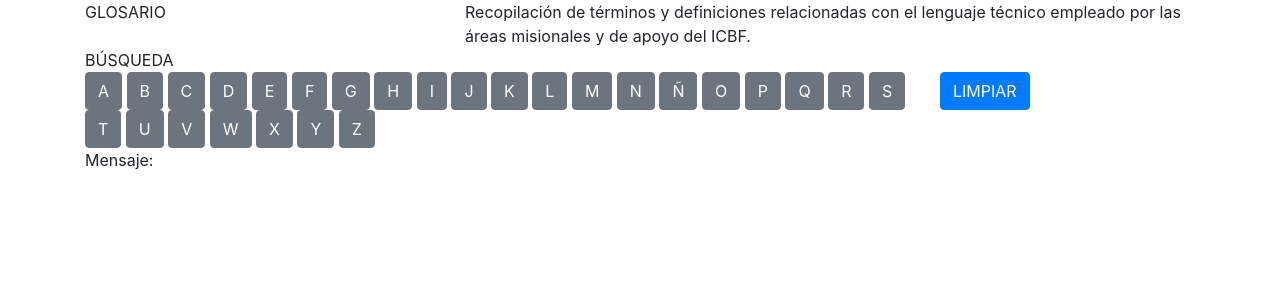
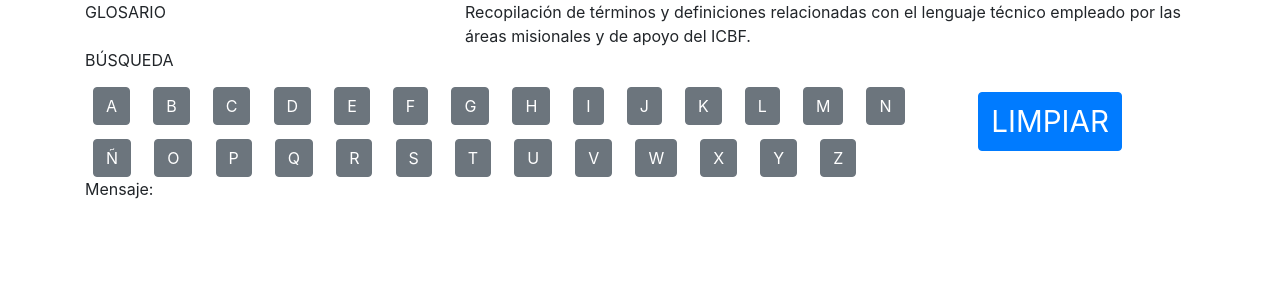
Before and after one commit to didiermorantes/glosarioICBF, a PHP site: page /glosario2.php in a window 1280 px wide. Shown: the top 300 px of the page. Run offline with PHP 8.4, Linux system fonts and the light colour scheme.

Commit message:
ajuste botones letras y funcionalidad limpiar

```diff
--- a/estilos.css
+++ b/estilos.css
@@ -3,3 +3,19 @@
     margin-bottom: 5px;
 
 }
+
+.letras{
+    display: flex;
+    justify-content: center;
+
+}
+.boton{
+    margin-left: 2.7%;
+    margin-top: 1.7%;
+}
+
+.limpiar{
+    margin-left: 15%;
+    margin-top: 8%;
+    font-size: 185%;
+}
--- a/glosario2.php
+++ b/glosario2.php
@@ -13,7 +13,7 @@ require_once 'palabras.php';
         <!-- Bootstrap CSS -->
         <link rel="stylesheet" href="estilos.css">
 
-    <title>Hello, world!</title>
+    <title>Glosario ICBF</title>
   </head>
   <body>
 
@@ -35,42 +35,86 @@ require_once 'palabras.php';
                 BÚSQUEDA
             </div>
         </div>
+        <form action="glosario2.php" method="post">
         <div class="row">
           <div class="col-sm-9">
-          <form action="glosario2.php" method="post">
-            <button type="submit" name="a" value="a" class="btn btn-secondary">A</button>
-            <button type="submit" name="b" value="b" class="btn btn-secondary">B</button>
-            <button type="submit" name="c" value="c" class="btn btn-secondary">C</button>
-            <button type="submit" name="d" value="d" class="btn btn-secondary">D</button>
-            <button type="submit" name="e" value="e" class="btn btn-secondary">E</button>
-            <button type="submit" name="f" value="f" class="btn btn-secondary">F</button>
-            <button type="submit" name="g" value="g" class="btn btn-secondary">G</button>
-            <button type="submit" name="h" value="h" class="btn btn-secondary">H</button>
-            <button type="submit" name="i" value="i" class="btn btn-secondary">I</button>
-            <button type="submit" name="j" value="j" class="btn btn-secondary">J</button>
-            <button type="submit" name="k" value="k" class="btn btn-secondary">K</button>
-            <button type="submit" name="l" value="l" class="btn btn-secondary">L</button>
-            <button type="submit" name="m" value="m" class="btn btn-secondary">M</button>
-            <button type="submit" name="n" value="n" class="btn btn-secondary">N</button>
-            <button type="submit" name="ñ" value="ñ" class="btn btn-secondary">Ñ</button>
-            <button type="submit" name="o" value="o" class="btn btn-secondary">O</button>
-            <button type="submit" name="p" value="p" class="btn btn-secondary">P</button>
-            <button type="submit" name="q" value="q" class="btn btn-secondary">Q</button>
-            <button type="submit" name="r" value="r" class="btn btn-secondary">R</button>
-            <button type="submit" name="s" value="s" class="btn btn-secondary">S</button>
-            <button type="submit" name="t" value="t" class="btn btn-secondary">T</button>
-            <button type="submit" name="u" value="u" class="btn btn-secondary">U</button>
-            <button type="submit" name="v" value="v" class="btn btn-secondary">V</button>
-            <button type="submit" name="w" value="w" class="btn btn-secondary">W</button>
-            <button type="submit" name="x" value="x" class="btn btn-secondary">X</button>
-            <button type="submit" name="y" value="y" class="btn btn-secondary">Y</button>
-            <button type="submit" name="z" value="z" class="btn btn-secondary">Z</button>
-          </form>
-          </div>
+
+                <div class="row">
+
+                    <!--
+                    <div class="row">
+                    -->
+                    <button type="submit" name="a" value="a" class="btn btn-secondary boton">A</button>
+
+                    <button type="submit" name="b" value="b" class="btn btn-secondary boton">B</button>
+
+                    <button type="submit" name="c" value="c" class="btn btn-secondary boton">C</button>
+
+                    <button type="submit" name="d" value="d" class="btn btn-secondary boton">D</button>
+
+                    <button type="submit" name="e" value="e" class="btn btn-secondary boton">E</button>
+
+                    <button type="submit" name="f" value="f" class="btn btn-secondary boton">F</button>
+
+                    <button type="submit" name="g" value="g" class="btn btn-secondary boton">G</button>
+
+                    <button type="submit" name="h" value="h" class="btn btn-secondary boton">H</button>
+
+                    <button type="submit" name="i" value="i" class="btn btn-secondary boton">I</button>
+
+                    <button type="submit" name="j" value="j" class="btn btn-secondary boton">J</button>
+
+                    <button type="submit" name="k" value="k" class="btn btn-secondary boton">K</button>
+
+                    <button type="submit" name="l" value="l" class="btn btn-secondary boton">L</button>
+
+                    <button type="submit" name="m" value="m" class="btn btn-secondary boton">M</button>
+
+                    <button type="submit" name="n" value="n" class="btn btn-secondary boton">N</button>
+                    <!--
+                    </div>
+                    -->
+
+
+                    <!--
+                    <div class="row">
+                    -->
+                    <button type="submit" name="ñ" value="ñ" class="btn btn-secondary boton">Ñ</button>
+
+                    <button type="submit" name="o" value="o" class="btn btn-secondary boton">O</button>
+
+                    <button type="submit" name="p" value="p" class="btn btn-secondary boton">P</button>
+
+                    <button type="submit" name="q" value="q" class="btn btn-secondary boton">Q</button>
+
+                    <button type="submit" name="r" value="r" class="btn btn-secondary boton">R</button>
+
+                    <button type="submit" name="s" value="s" class="btn btn-secondary boton">S</button>
+
+                    <button type="submit" name="t" value="t" class="btn btn-secondary boton">T</button>
+
+                    <button type="submit" name="u" value="u" class="btn btn-secondary boton">U</button>
+
+                    <button type="submit" name="v" value="v" class="btn btn-secondary boton">V</button>
+
+                    <button type="submit" name="w" value="w" class="btn btn-secondary boton">W</button>
+
+                    <button type="submit" name="x" value="x" class="btn btn-secondary boton">X</button>
+
+                    <button type="submit" name="y" value="y" class="btn btn-secondary boton">Y</button>
+
+                    <button type="submit" name="z" value="z" class="btn btn-secondary boton">Z</button>
+                    <!--
+                    </div>
+                    -->
+                </div> <!-- cierre row linea 42 -->
+
+          </div> <!-- cierre col-sm-9 linea 40 -->
           <div class="col-sm-3">
-            <button type="button" class="btn btn-primary">LIMPIAR</button>
-          </div>
-        </div>
+            <button type="submit" name="clear" value="y" class="btn btn-primary limpiar">LIMPIAR</button>
+          </div> <!-- cierre col-sm-3 -->
+        </div> <!-- fin row linea 39 -->
+        </form>
       </div>
 
       <div class="container">
@@ -172,19 +216,26 @@ require_once 'palabras.php';
         if(isset($_POST['z'])) {
             $palabra = Palabras::buscarPorLetra('z');
             }
+
+        if(isset($_POST['clear'])) {
+                $palabra = Palabras::limpiar();
+                }
       else{
         echo "";
       }
         ?>
         </div>
 
+        <!--
         <div class="row row-cols-4">
+        -->
+        <div class ="row">
                     <?php
                     if (isset($palabra)){
                     if(!empty($palabra) ){
                         foreach($palabra as $resultado){
-                            echo '<div class="padre">';
-                            echo '<div class="col">';
+                            echo '<div class="col-md-3 padre">';
+                            echo '<div class="col-sm">';
                                 echo '<div class="card">';
                                     echo '<div class="card-body" data-toggle="modal" data-target="#modal'.$resultado['id'].'">';
                                         echo '<h5 class="card-title">'.$resultado['termino'].'</h5>';
--- a/palabras.php
+++ b/palabras.php
@@ -101,6 +101,24 @@
 
  }
 
+ public static function limpiar(){
+   $conexion = new Conexion();
+   $letra='clear';
+   $letraConcatenada = $letra.'%';
+   // var_dump($letraConcatenada);
+   $consulta = $conexion->prepare('SELECT id, termino, definicion, area FROM ' . self::TABLA . ' WHERE termino LIKE :letraConcatenada');
+   $consulta->bindParam(':letraConcatenada', $letraConcatenada);
+   $consulta->execute();
+   $registro = $consulta->fetchAll(PDO::FETCH_ASSOC);
+   // var_dump($registro);
+   if($registro){
+       return $registro;
+    }else{
+       return false;
+    }
+
+}
+
 
  }
 ?>
```
